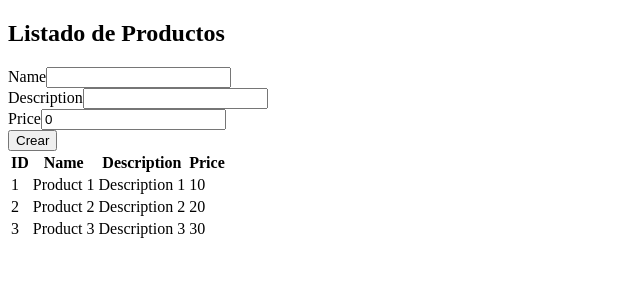
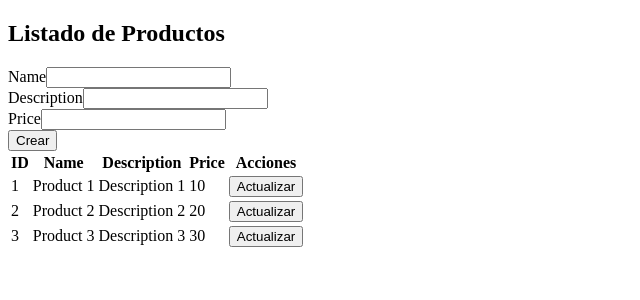
Before and after one commit to jastigi/springboot_angular, an Angular app: page / in a window 1280 px wide. Shown: the top 300 px of the page, without its empty margins (0-640 px from the left). Built offline with nearby package versions, Linux system fonts and the light colour scheme.

Commit message:
Editando en el formulario

```diff
--- a/src/app/products/components/form/form.ts
+++ b/src/app/products/components/form/form.ts
@@ -1,4 +1,4 @@
-import { Component, EventEmitter, Output } from '@angular/core';
+import { Component, EventEmitter, Input, Output } from '@angular/core';
 import { Product } from '../../models/product';
 import { FormsModule } from '@angular/forms';
 
@@ -10,7 +10,7 @@ import { FormsModule } from '@angular/forms';
 })
 export class FormComponent {
 
-  product: Product = {
+  @Input() product: Product = {
     id: 0,
     name: '',
     description: '',
--- a/src/app/products/components/product/product.html
+++ b/src/app/products/components/product/product.html
@@ -1,6 +1,6 @@
 <h2>Listado de Productos</h2>
 
-<product-form (newProductSubmit)="addProduct($event)"></product-form>
+<product-form (newProductSubmit)="addProduct($event)" [product]="productSelected"></product-form>
 
 @if(products.length > 0){
 
@@ -11,6 +11,7 @@
                 <th>Name</th>
                 <th>Description</th>
                 <th>Price</th>
+                <th>Acciones</th>
             </tr>
         </thead>
         <tbody>
@@ -20,6 +21,9 @@
                     <td>{{product.name}}</td>
                     <td>{{product.description}}</td>
                     <td>{{product.price}}</td>
+                    <td>
+                        <button type="button" (click)="onUpdateProduct(product)">Actualizar</button>
+                    </td>
                 </tr>
             }
         </tbody>
--- a/src/app/products/components/product/product.ts
+++ b/src/app/products/components/product/product.ts
@@ -14,6 +14,8 @@ export class ProductComponent implements OnInit{
 
   products: Product[] = [];
 
+  productSelected: Product = new Product();
+
   constructor(private service: ProductService){ }
 
   ngOnInit(): void {
@@ -26,4 +28,9 @@ export class ProductComponent implements OnInit{
     console.log(product);
   }
 
+  onUpdateProduct(productRow: Product) {
+    this.productSelected = productRow;
+    console.log(productRow);
+  }
+
 }
```
